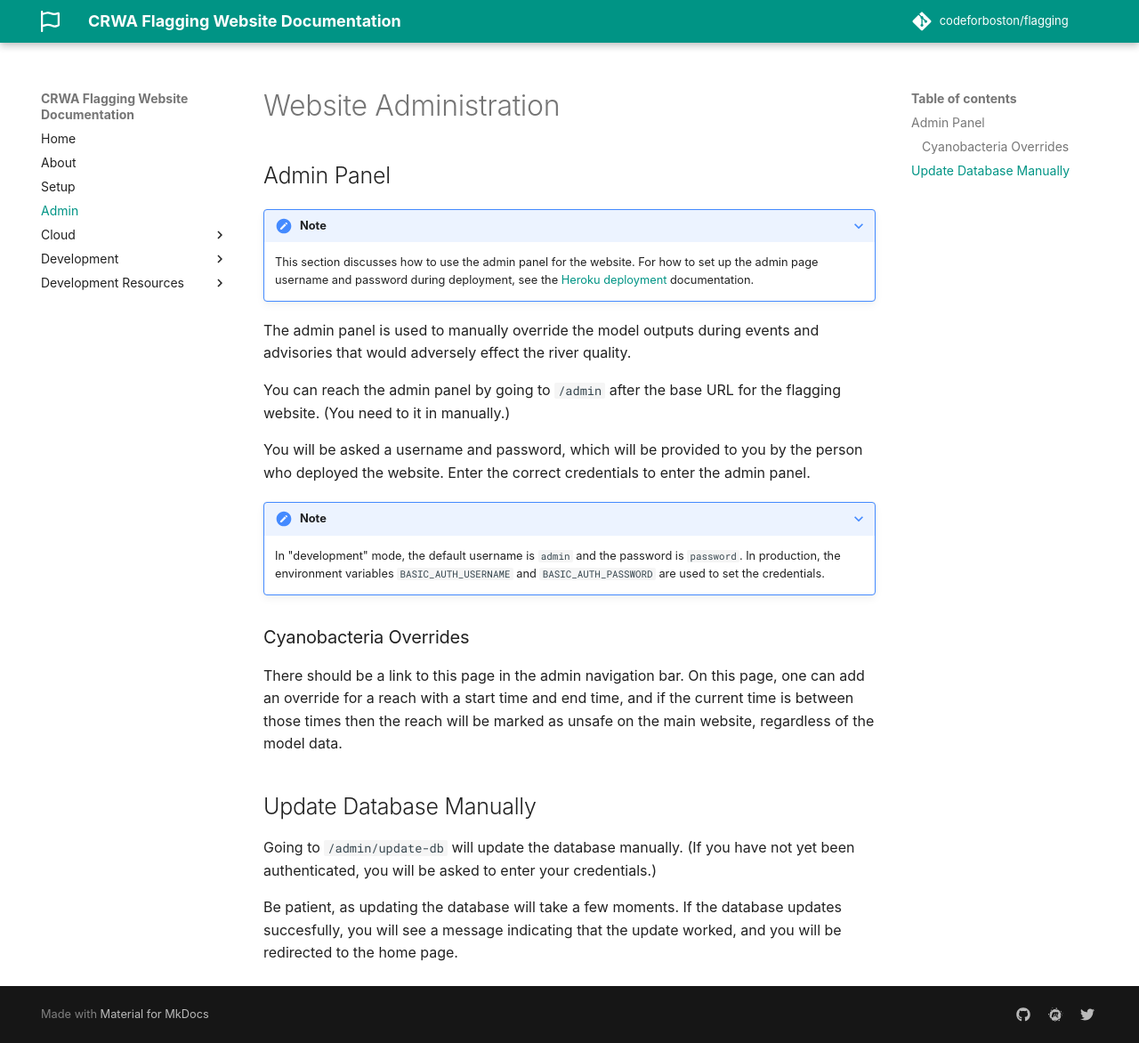
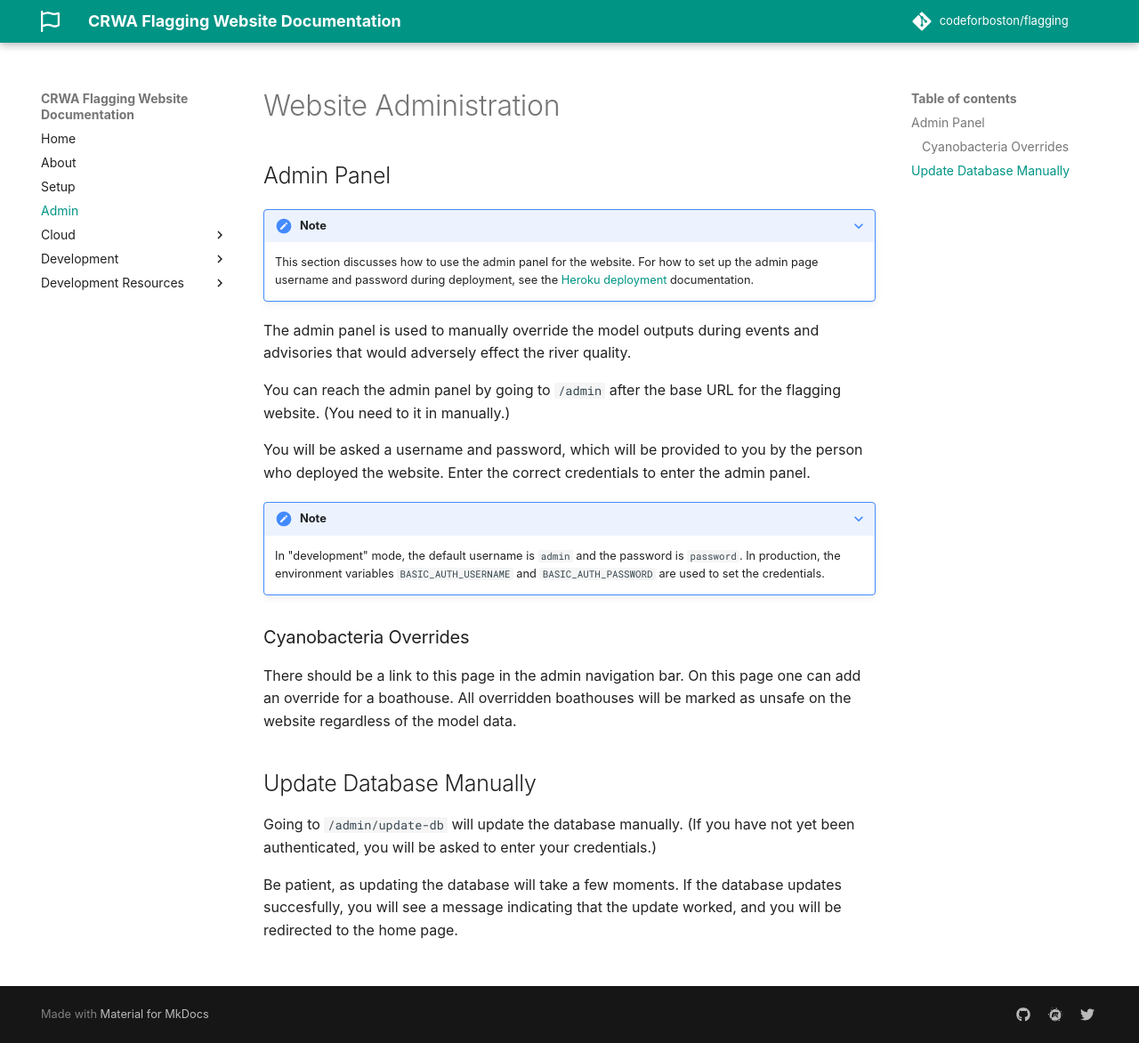
Before and after one commit to codeforboston/flagging, an MkDocs documentation site: the page built from docs/docs/admin.md, in a window 1280 px wide and 1172 px high. Shown: the whole window at 89% size. Built offline with MkDocs 1.6.1 and Material for MkDocs 9.7.7, drawn with Linux system fonts in a browser that asks for light colours; some web fonts are replaced; comment, search, counter and statistics services are not loaded.

Commit message:
admin panel doc:  override by boathouse, instead of reach with start/end times

```diff
--- a/docs/docs/admin.md
+++ b/docs/docs/admin.md
@@ -17,9 +17,8 @@ You will be asked a username and password, which will be provided to you by the
 ### Cyanobacteria Overrides
 
 There should be a link to this page in the admin navigation bar.
-On this page, one can add an override for a reach with a start time and end time,
-and if the current time is between those times then the reach will be marked as
-unsafe on the main website, regardless of the model data.
+On this page one can add an override for a boathouse.  All overridden boathouses
+will be marked as unsafe on the website regardless of the model data.
 
 ## Update Database Manually
 
```
